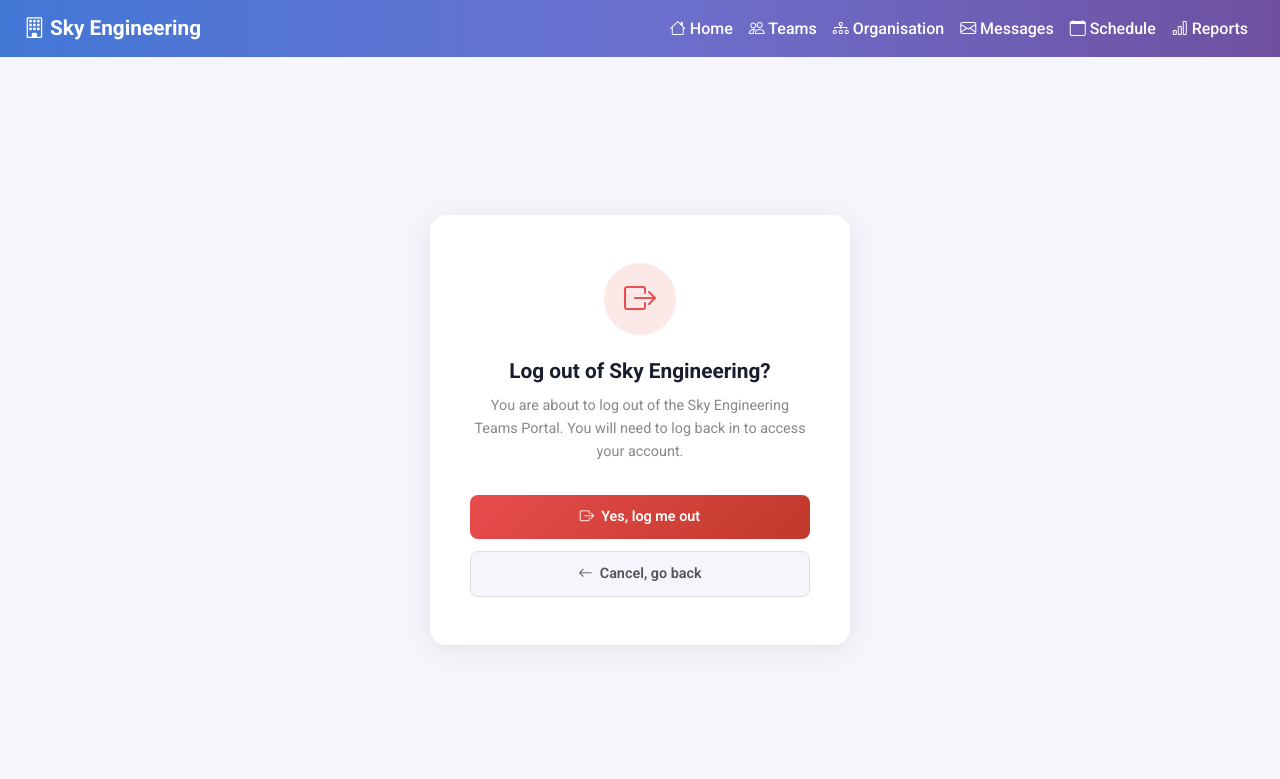
After one commit to Amran1700/Software_Development_GP_CWK2, a Django app: page /accounts/logout/ in a window 1280 px wide. The commit adds this page. Shown: the top 779 px of the page. Run offline with Django 5.2, Linux system fonts and the light colour scheme; parts of the project's set-up code (start-up, migrations or seed data) failed here and were passed over.

Commit message:
S4: Fixed logout, calendar day view and template tags

```diff
--- a/global_feature/urls.py
+++ b/global_feature/urls.py
@@ -1,5 +1,6 @@
 from django.contrib.auth import views as auth_views
 from django.urls import path
+from . import views
 
 urlpatterns = [
     path(
@@ -9,7 +10,7 @@ urlpatterns = [
     ),
     path(
         "logout/",
-        auth_views.LogoutView.as_view(),
+        views.logout_confirm,
         name="logout",
     ),
 ]
--- a/global_feature/views.py
+++ b/global_feature/views.py
@@ -1,3 +1,15 @@
-from django.shortcuts import render
+from django.shortcuts import render, redirect
+from django.contrib.auth import logout
+from django.contrib.auth.decorators import login_required
 
-# Create your views here.
+
+@login_required
+def home(request):
+    return render(request, 'home.html', {})
+
+
+def logout_confirm(request):
+    if request.method == 'POST':
+        logout(request)
+        return redirect('login')
+    return render(request, 'registration/logout_confirm.html')
--- a/schedule_feature/templatetags/schedule_tags.py
+++ b/schedule_feature/templatetags/schedule_tags.py
@@ -1,3 +1,7 @@
 from django import template
 
 register = template.Library()
+
+@register.filter
+def get_item(dictionary, key):
+    return dictionary.get(key)
--- a/schedule_feature/urls.py
+++ b/schedule_feature/urls.py
@@ -1,14 +1,18 @@
 from django.urls import path
 from . import views
 
+# Namespace for this app — allows URLs to be referenced as 'schedule:url_name'
 app_name = 'schedule'
 
+# URL patterns for the schedule app: calendar month/week/day views, upcoming meetings list,
+# meeting detail, create, edit and delete pages
 urlpatterns = [
     path('calendar/', views.calendar_month, name='calendar_month'),
     path('upcoming/', views.upcoming_meetings, name='upcoming_meetings'),
     path('meeting/<int:pk>/', views.meeting_detail, name='meeting_detail'),
     path('create/', views.create_meeting, name='create_meeting'),
     path('week/', views.calendar_week, name='calendar_week'),
+    path('day/', views.calendar_day, name='calendar_day'),
     path('meeting/<int:pk>/edit/', views.edit_meeting, name='edit_meeting'),
     path('meeting/<int:pk>/delete/', views.delete_meeting, name='delete_meeting'),
 ]
--- a/sky_engineering/urls.py
+++ b/sky_engineering/urls.py
@@ -1,30 +1,15 @@
-"""
-URL configuration for sky_engineering project.
-
-The `urlpatterns` list routes URLs to views. For more information please see:
-    https://docs.djangoproject.com/en/6.0/topics/http/urls/
-Examples:
-Function views
-    1. Add an import:  from my_app import views
-    2. Add a URL to urlpatterns:  path('', views.home, name='home')
-Class-based views
-    1. Add an import:  from other_app.views import Home
-    2. Add a URL to urlpatterns:  path('', Home.as_view(), name='home')
-Including another URLconf
-    1. Import the include() function: from django.urls import include, path
-    2. Add a URL to urlpatterns:  path('blog/', include('blog.urls'))
-"""
-
 from django.conf import settings
 from django.conf.urls.static import static
 from django.contrib import admin
 from django.urls import include, path
+from global_feature import views as global_views
 
 urlpatterns = [
+    path("", global_views.home, name="home"),
     path("admin/", admin.site.urls),
     path("accounts/", include("global_feature.urls")),
     path("messages/", include("messages_feature.urls")),
-    path("",include("organisation_feature.urls")),
+    path("", include("organisation_feature.urls")),
     path("reports/", include("reports_feature.urls")),
     path("schedule/", include("schedule_feature.urls")),
     path('teams/', include('teams_feature.urls')),
--- /dev/null
+++ b/templates/registration/logout_confirm.html
@@ -0,0 +1,43 @@
+{% extends "global.html" %}
+{% block content %}
+
+<link href="https://fonts.googleapis.com/css2?family=Roboto:wght@400;500;600;700&display=swap" rel="stylesheet">
+<link rel="stylesheet" href="https://cdn.jsdelivr.net/npm/bootstrap-icons@1.11.0/font/bootstrap-icons.css">
+
+<style>
+  * { font-family: 'Roboto', sans-serif; }
+  :root {
+    --brand-gradient: linear-gradient(135deg, #4277D6, #6C71CF, #6F50A0);
+    --brand-mid: #6C71CF;
+  }
+  .logout-wrapper { min-height: 80vh; display: flex; align-items: center; justify-content: center; background: #f4f6fb; padding: 24px; }
+  .logout-card { background: white; border-radius: 16px; padding: 48px 40px; box-shadow: 0 4px 24px rgba(0,0,0,0.08); text-align: center; max-width: 420px; width: 100%; }
+  .logout-icon { width: 72px; height: 72px; border-radius: 50%; background: #fde8e8; display: flex; align-items: center; justify-content: center; margin: 0 auto 24px; font-size: 2rem; color: #e84c4c; }
+  .logout-card h4 { font-weight: 700; font-size: 1.3rem; color: #1a1d2e; margin-bottom: 10px; }
+  .logout-card p { color: #888; font-size: 0.9rem; margin-bottom: 32px; line-height: 1.6; }
+  .btn-logout { background: linear-gradient(135deg, #e84c4c, #c0392b); color: white; border: none; border-radius: 8px; padding: 11px 28px; font-weight: 600; font-size: 0.9rem; cursor: pointer; display: inline-flex; align-items: center; gap: 7px; transition: opacity .2s; text-decoration: none; width: 100%; justify-content: center; margin-bottom: 12px; }
+  .btn-logout:hover { opacity: .88; color: white; }
+  .btn-cancel { background: #f4f6fb; color: #555; border: 1px solid #e0e0e0; border-radius: 8px; padding: 11px 28px; font-weight: 600; font-size: 0.9rem; cursor: pointer; display: inline-flex; align-items: center; gap: 7px; transition: background .2s; text-decoration: none; width: 100%; justify-content: center; }
+  .btn-cancel:hover { background: #ede8ff; color: var(--brand-mid); border-color: var(--brand-mid); }
+</style>
+
+<div class="logout-wrapper">
+  <div class="logout-card">
+    <div class="logout-icon">
+      <i class="bi bi-box-arrow-right"></i>
+    </div>
+    <h4>Log out of Sky Engineering?</h4>
+    <p>You are about to log out of the Sky Engineering Teams Portal. You will need to log back in to access your account.</p>
+    <form method="post">
+      {% csrf_token %}
+      <button type="submit" class="btn-logout">
+        <i class="bi bi-box-arrow-right"></i> Yes, log me out
+      </button>
+    </form>
+    <a href="/" class="btn-cancel">
+      <i class="bi bi-arrow-left"></i> Cancel, go back
+    </a>
+  </div>
+</div>
+
+{% endblock %}
```
Also changed, not shown: schedule_feature/templates/schedule/calendar_month.html (+17 -68 lines).
